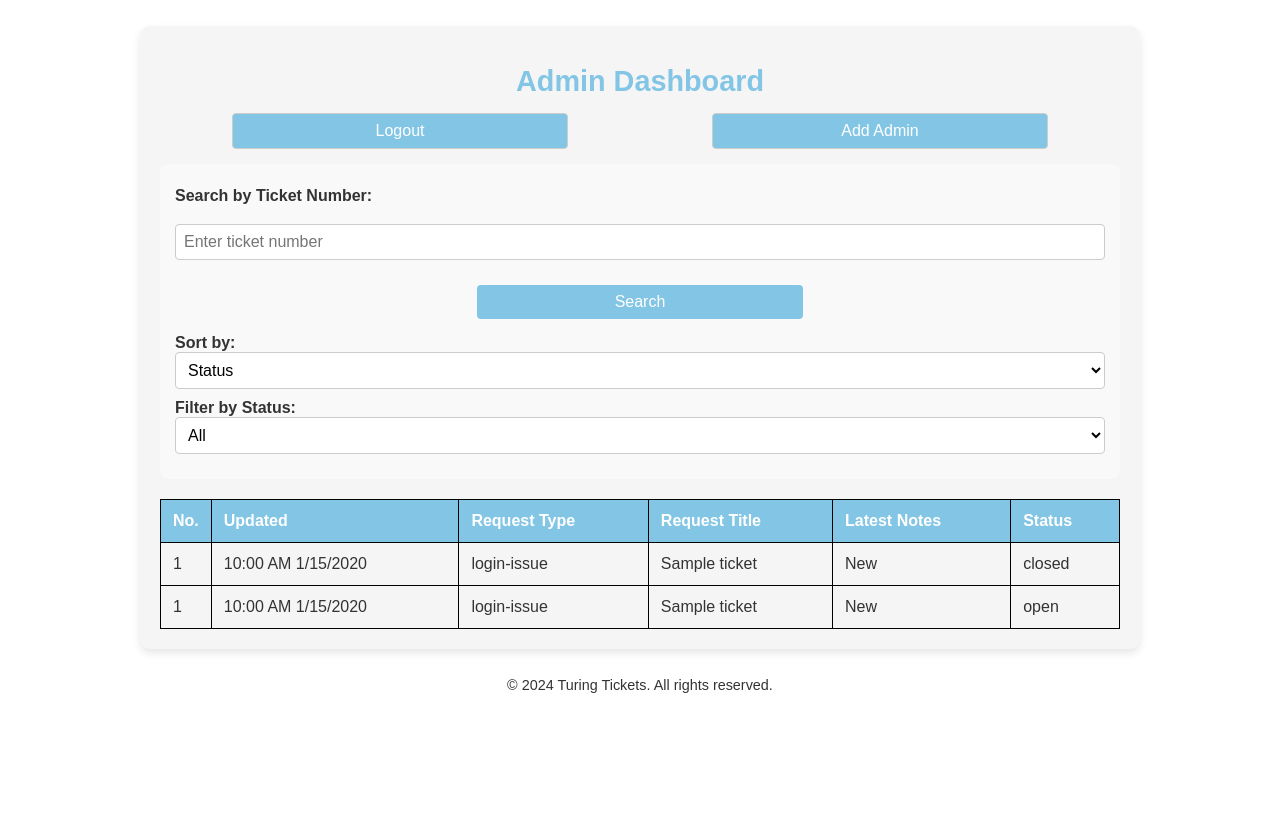
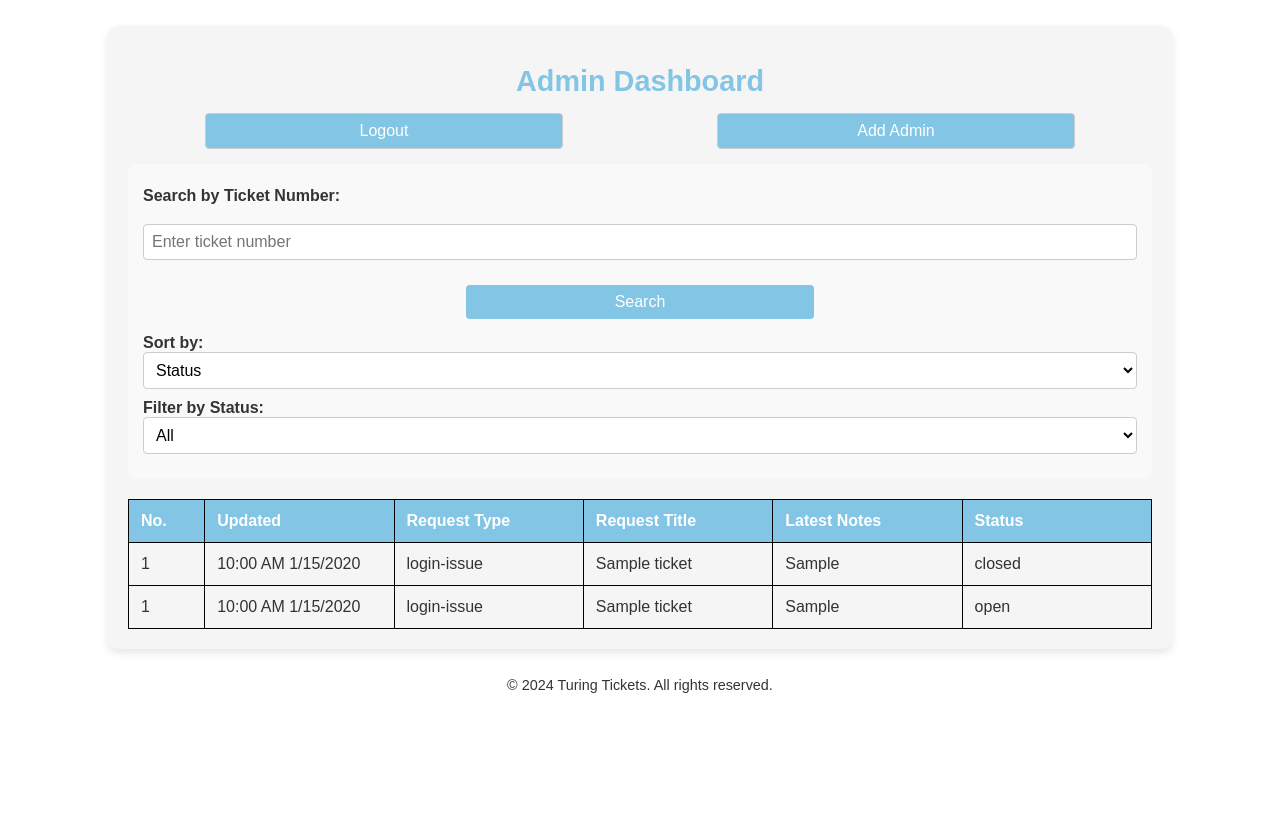
Before and after one commit to jonahgcarpenter/Turing-Tickets, a PHP site: page /Project/html/admin_dashboard.html in a window 1280 px wide. Run offline with PHP 8.4, Linux system fonts and the light colour scheme; the visitor is signed in with stand-in values (Sample User, id 1); tables that the repository leaves empty or names only in its code hold one stand-in row (values such as "Sample post").

Commit message:
fixed styles and notes

```diff
--- a/Project/php/fetch_tickets.php
+++ b/Project/php/fetch_tickets.php
@@ -3,19 +3,20 @@ require_once('../config/database.php');
 
 header('Content-Type: application/json');
 
-// Log errors to a file
+// Log errors to the console
 function logError($message) {
-    error_log($message, 3, '/path/to/logs/sql_errors.log');
+    error_log("PHP SQL Error: $message", 0);
 }
 
 try {
     $pdo = Database::dbConnect();
     $tickets = [];
 
-    // Define queries
+    // Define main ticket queries
     $baseQueryOpen = "SELECT id, category AS request_type, title AS request_title, status, created_at AS updated FROM tickets WHERE status IN ('open', 'in-progress', 'awaiting response')";
     $baseQueryClosed = "SELECT id, category AS request_type, title AS request_title, status, created_at AS updated FROM closed_tickets WHERE status = 'closed'";
 
+    // Filters and sorting
     $params = [];
     $search = isset($_GET['ticket_id']) ? trim($_GET['ticket_id']) : '';
     $statusFilter = isset($_GET['status']) ? $_GET['status'] : '';
@@ -44,7 +45,7 @@ try {
         $baseQueryClosed .= " ORDER BY created_at DESC";
     }
 
-    // Prepare and execute the open tickets query with error handling
+    // Execute queries for open and closed tickets
     try {
         $stmtOpen = $pdo->prepare($baseQueryOpen);
         $stmtOpen->execute($params);
@@ -54,7 +55,6 @@ try {
         exit;
     }
 
-    // Prepare and execute the closed tickets query with error handling
     try {
         $stmtClosed = $pdo->prepare($baseQueryClosed);
         $stmtClosed->execute($params);
@@ -64,20 +64,20 @@ try {
         exit;
     }
 
-    // Function to fetch notes with error handling
+    // Updated fetchNotes function to fetch responses based on ticket type
     function fetchNotes($pdo, $ticketId, $isClosed = false) {
-        $tableName = $isClosed ? 'closed_notes' : 'notes';
+        $tableName = $isClosed ? 'closed_responses' : 'responses';
         try {
-            $stmt = $pdo->prepare("SELECT content, created_at FROM $tableName WHERE ticket_id = :ticket_id ORDER BY created_at DESC");
+            $stmt = $pdo->prepare("SELECT response AS content, created_at FROM $tableName WHERE ticket_id = :ticket_id ORDER BY created_at DESC");
             $stmt->execute([':ticket_id' => $ticketId]);
             return $stmt->fetchAll(PDO::FETCH_ASSOC);
         } catch (PDOException $e) {
-            logError("Error fetching notes for ticket $ticketId from $tableName: " . $e->getMessage());
+            logError("Error fetching responses for ticket $ticketId from $tableName: " . $e->getMessage());
             return [];
         }
     }
 
-    // Fetch tickets and include notes with error logging
+    // Fetch tickets and include responses with error logging
     foreach ($stmtOpen as $row) {
         $tickets[] = [
             'id' => $row['id'],
@@ -85,7 +85,7 @@ try {
             'request_title' => $row['request_title'],
             'status' => $row['status'],
             'updated' => $row['updated'],
-            'notes' => fetchNotes($pdo, $row['id'])
+            'notes' => fetchNotes($pdo, $row['id']) // Fetch responses from 'responses' table for open tickets
         ];
     }
 
@@ -96,7 +96,7 @@ try {
             'request_title' => $row['request_title'],
             'status' => $row['status'],
             'updated' => $row['updated'],
-            'notes' => fetchNotes($pdo, $row['id'], true)
+            'notes' => fetchNotes($pdo, $row['id'], true) // Fetch responses from 'closed_responses' table for closed tickets
         ];
     }
 
--- a/Project/scripts.js
+++ b/Project/scripts.js
@@ -300,7 +300,7 @@ async function populateTicketTable() {
 function addRow(ticketData) {
     const ticketTableBody = document.getElementById("ticketTableBody");
 
-    // Create main row for ticket data
+    // Create the main row for ticket data
     const mainRow = document.createElement("tr");
     mainRow.classList.add("main-row");
     mainRow.innerHTML = `
@@ -308,7 +308,7 @@ function addRow(ticketData) {
         <td>${formatDateTime(ticketData.updated)}</td>
         <td>${ticketData.request_type || 'N/A'}</td>
         <td>${ticketData.request_title || 'N/A'}</td>
-        <td>${ticketData.latest_notes || 'New'}</td>
+        <td>${ticketData.notes && ticketData.notes.length > 0 ? ticketData.notes[0].content : 'No responses'}</td>
         <td>${ticketData.status}</td>
     `;
 
--- a/Project/styles.css
+++ b/Project/styles.css
@@ -160,7 +160,7 @@ footer {
 
 /* ---------- Tickets Container ---------- */
 #admin-dashboard-container {
-  max-width: 75%;
+  max-width: 80%;
   margin: 20px auto;
   padding: 20px;
   background-color: var(--accent-color);
@@ -182,6 +182,7 @@ footer {
 #dashboard-table {
   width: 100%;
   border-collapse: collapse;
+  table-layout: fixed;
 }
 
 #dashboard-table th, #dashboard-table td {
```
